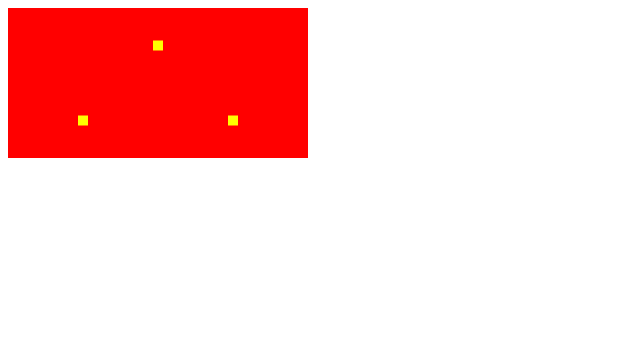
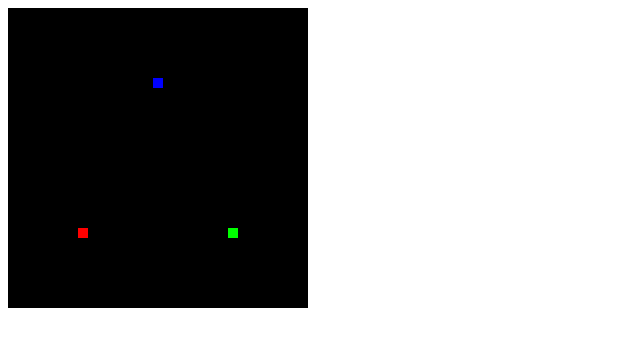
Before and after one commit to cg2021c/learn-webgl-hadziq, a plain HTML site: page index.html in a window 1280 px wide. Shown: the whole page, without its empty margins (0-640 px from the left). Drawn offline with Linux system fonts and the light colour scheme.

Commit message:
Draw three points with different colors

```diff
--- a/index.html
+++ b/index.html
@@ -9,7 +9,7 @@
 </head>
 
 <body onload="main()">
-    <canvas id="myCanvas">
+    <canvas id="myCanvas" width="300" height="300">
         Your browser does not support WebGL application.
     </canvas>
     <script src="main.js"></script>
--- a/main.js
+++ b/main.js
@@ -5,14 +5,14 @@ function main() {
 
     // Define vertices data for three points
     /**
-     * A (-0.5, -0.5)
-     * B ( 0.5, -0.5)
-     * C ( 0.0,  0.5)
+     * A (-0.5, -0.5), Red   (1.0, 0.0, 0.0)
+     * B ( 0.5, -0.5), Green (0.0, 1.0, 0.0)
+     * C ( 0.0,  0.5), Blue  (0.0, 0.0, 1.0)
      */
     var vertices = [
-        -0.5, -0.5,     // Point A
-         0.5, -0.5,     // Point B
-         0.0,  0.5      // Point C
+        -0.5, -0.5, 1.0, 0.0, 0.0,    // Point A
+         0.5, -0.5, 0.0, 1.0, 0.0,    // Point B
+         0.0,  0.5, 0.0, 0.0, 1.0     // Point C
     ];
 
     // Create a linked-list for storing the vertices data
@@ -22,16 +22,20 @@ function main() {
 
     var vertexShaderSource = `
         attribute vec2 aPosition;
+        attribute vec3 aColor;
+        varying vec3 vColor;
         void main() {
             gl_PointSize = 10.0;
-            gl_Position = vec4(aPosition, 0.0, 1.0);     // Center of the coordinate
+            gl_Position = vec4(aPosition, 0.0, 1.0);
+            vColor = aColor;
         }
     `;
 
     var fragmentShaderSource = `
-
+        precision mediump float;
+        varying vec3 vColor;
         void main() {
-            gl_FragColor = vec4(1.0, 1.0, 0.0, 1.0);    // Yellow
+            gl_FragColor = vec4(vColor, 1.0);
         }
     `;
 
@@ -62,10 +66,27 @@ function main() {
     //  the positional values from ARRAY_BUFFER
     //  to each vertex being processed
     var aPosition = gl.getAttribLocation(shaderProgram, "aPosition");
-    gl.vertexAttribPointer(aPosition, 2, gl.FLOAT, false, 0, 0);
+    gl.vertexAttribPointer(
+        aPosition,
+        2,
+        gl.FLOAT,
+        false,
+        5 * Float32Array.BYTES_PER_ELEMENT,
+        0
+    );
     gl.enableVertexAttribArray(aPosition);
+    var aColor = gl.getAttribLocation(shaderProgram, "aColor");
+    gl.vertexAttribPointer(
+        aColor,
+        3,
+        gl.FLOAT,
+        false,
+        5 * Float32Array.BYTES_PER_ELEMENT,
+        2 * Float32Array.BYTES_PER_ELEMENT
+    );
+    gl.enableVertexAttribArray(aColor);
 
-    gl.clearColor(1.0, 0.0, 0.0, 1.0);
+    gl.clearColor(0.0, 0.0, 0.0, 1.0);
     gl.clear(gl.COLOR_BUFFER_BIT);
 
     var primitive = gl.POINTS;
```
